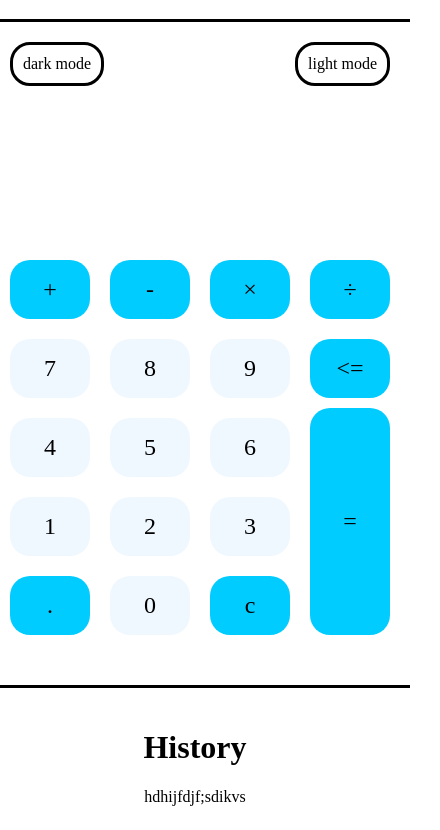
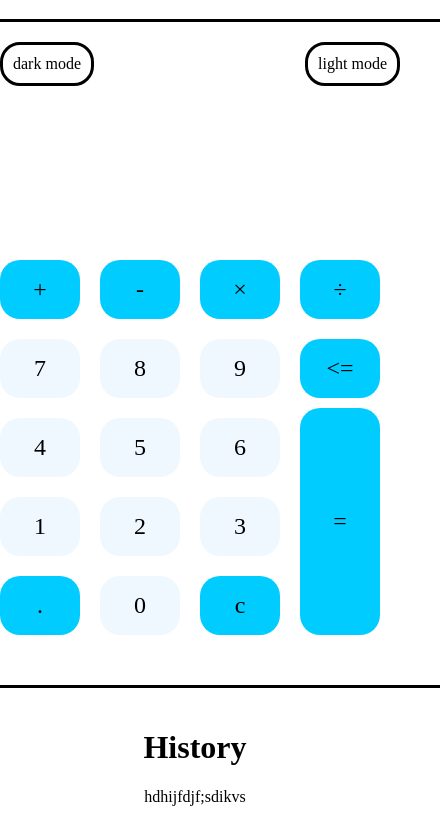
Before and after one commit to BlessingLartey/Calculator, a plain HTML site: page index.html in a window 390 px wide. Shown: the part 69-899 px from the top of the page, 440 px wide, since content can reach past the window. Drawn offline with Linux system fonts and the light colour scheme.

Commit message:
Update index.css

```diff
--- a/index.css
+++ b/index.css
@@ -170,7 +170,6 @@ h1{
     }
     .container{
         width: 100%;
-        padding: 0;
         border: solid;
         border-left: none;
         border-right: none;
```
